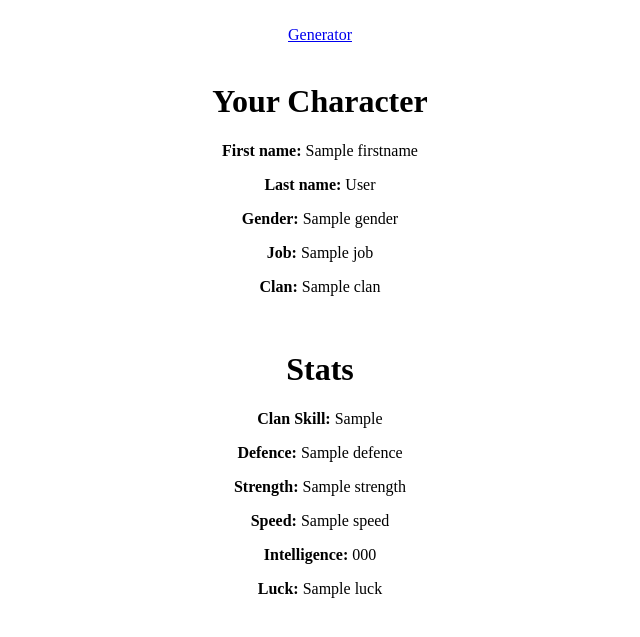
After one commit to TomLLew/DwarvenGenerator, a Flask app: template application/templates/character.html in a window 1280 px wide. The commit adds this page. Shown: the top 637 px of the page, without its empty margins (320-960 px from the left). Run offline with Flask 2, Linux system fonts and the light colour scheme; the template is opened without the code that fills it: most values are stand-ins (such as "Sample title", 1, 10 or a date in 2020).

Commit message:
app working

```diff
--- a/application/routes.py
+++ b/application/routes.py
@@ -13,10 +13,6 @@ def home():
         gender = form.gender.data
         payload["gender"] = gender
         response = requests.post('http://127.0.0.1:5003/stats', params=payload).json()
-
-
-        return response
-
-        return render_template('home.html', title='Dwarven Generator', form=form, data=response)
+        return render_template('character.html', title='Dwarven Character', form=form, data=response)
     if request.method == 'GET':
         return render_template('home.html', title='Dwarven Generator', form=form)
--- /dev/null
+++ b/application/templates/character.html
@@ -0,0 +1,30 @@
+{% extends "layout.html" %}
+
+{% block head_content %}
+<title>{{ title }}</title>
+{% endblock head_content %}
+
+{% block body_content %}
+<div>
+    <a href="{{ url_for('home') }}">Generator</a>
+</div>
+<br>
+<h1>Your Character</h1>
+<div>
+    <p><b>First name: </b>{{ data.firstname }}</p>
+    <p><b>Last name: </b>{{ data.lastname }}</p>
+    <p><b>Gender: </b>{{ data.gender }}</p>
+    <p><b>Job: </b>{{ data.job }}</p>
+    <p><b>Clan: </b>{{ data.clan }}</p>
+</div>
+<br>
+<h1>Stats</h1>
+<div>
+    <p><b>Clan Skill: </b>{{ data.clan_skill }}</p>
+    <p><b>Defence: </b>{{ data.Defence }}</p>
+    <p><b>Strength: </b>{{ data.Strength }}</p>
+    <p><b>Speed: </b>{{ data.Speed }}</p>
+    <p><b>Intelligence: </b>{{ data.Intelligence }}</p>
+    <p><b>Luck: </b>{{ data.Luck }}</p>
+</div>
+{% endblock body_content %}
--- a/application/templates/home.html
+++ b/application/templates/home.html
@@ -1,4 +1,9 @@
 {% extends "layout.html" %}
+
+{% block head_content %}
+<title>{{ title }}</title>
+{% endblock head_content %}
+
 {% block body_content %}
 <h1>Dwarven Generator</h1>
 <div class='form'>
--- a/application/templates/layout.html
+++ b/application/templates/layout.html
@@ -1,13 +1,14 @@
 <!DOCTYPE html>
 <html>
     <head>
-        <title>{{ title }}</title>
+        {% block head_content %}
+        {% endblock head_content %}
     </head>
     <br>
     <bod>
         <div align="center">
-                {% block body_content %}
-                {% endblock %}
+            {% block body_content %}
+            {% endblock body_content %}
         </div>
     </body>
 </html>
--- a/service2/application/routes.py
+++ b/service2/application/routes.py
@@ -10,7 +10,7 @@ male = ["Denerim ('priest')", "Earth-Guide", "Healer", "Leader", "Mage",
 
 clan = ["Longbeards", "Firebeards", "Ironfists", "Stonefoots"]
 
-job = {"clan":"none", "job":"none", "sex":"none"}
+job = {"clan":"none", "job":"none"}
 
 @service2.route('/job', methods=['GET', 'POST'])
 def random_job():
```
Also changed, not shown: service3/application/routes.py (+4 -4 lines). Lines whose indentation alone changed are shown as unchanged.
